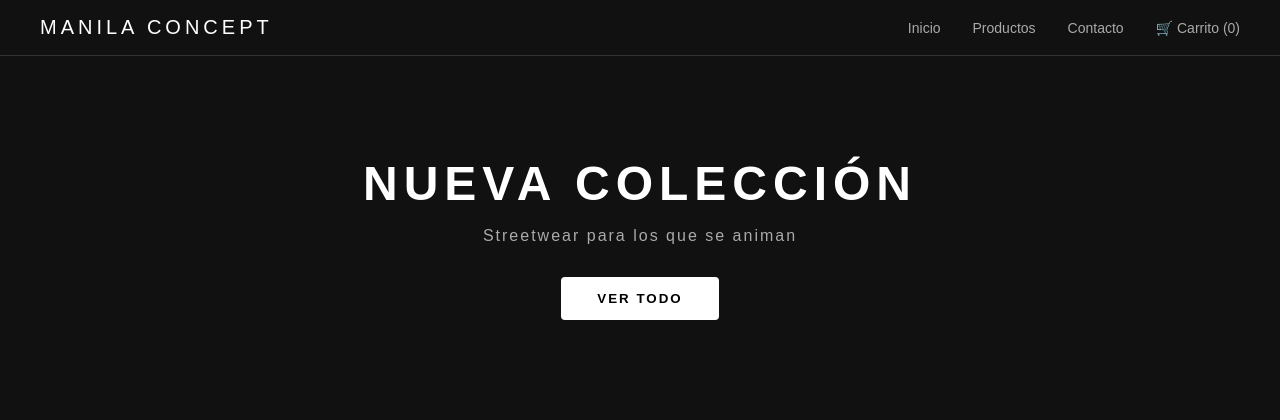
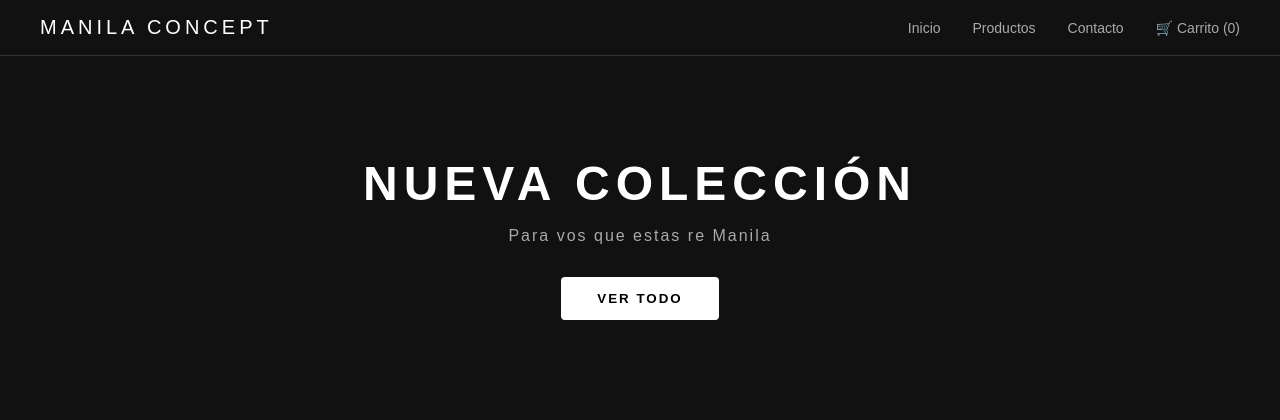
Before and after one commit to alejolacaze/manila-concept, a Flask app: page / in a window 1280 px wide. Shown: the top 420 px of the page. Run offline with Flask 3, Linux system fonts and the light colour scheme.

Commit message:
fix.index

```diff
--- a/templates/index.html
+++ b/templates/index.html
@@ -18,7 +18,7 @@
 
     <section class="hero">
       <h2>Nueva Colección</h2>
-      <p>Streetwear para los que se animan</p>
+      <p>Para vos que estas re Manila</p>
       <a href="#productos"><button>Ver todo</button></a>
     </section>
 
```
